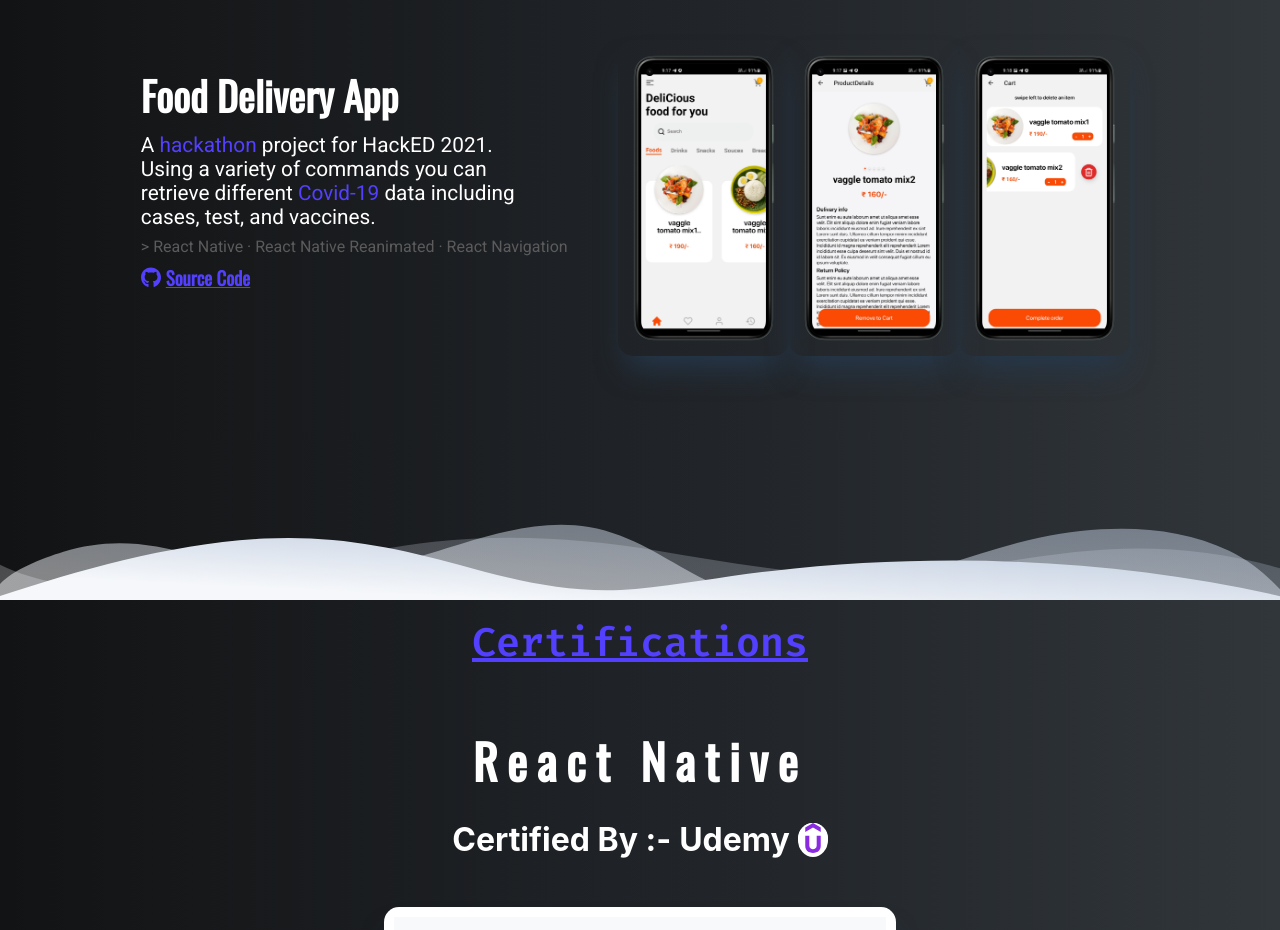
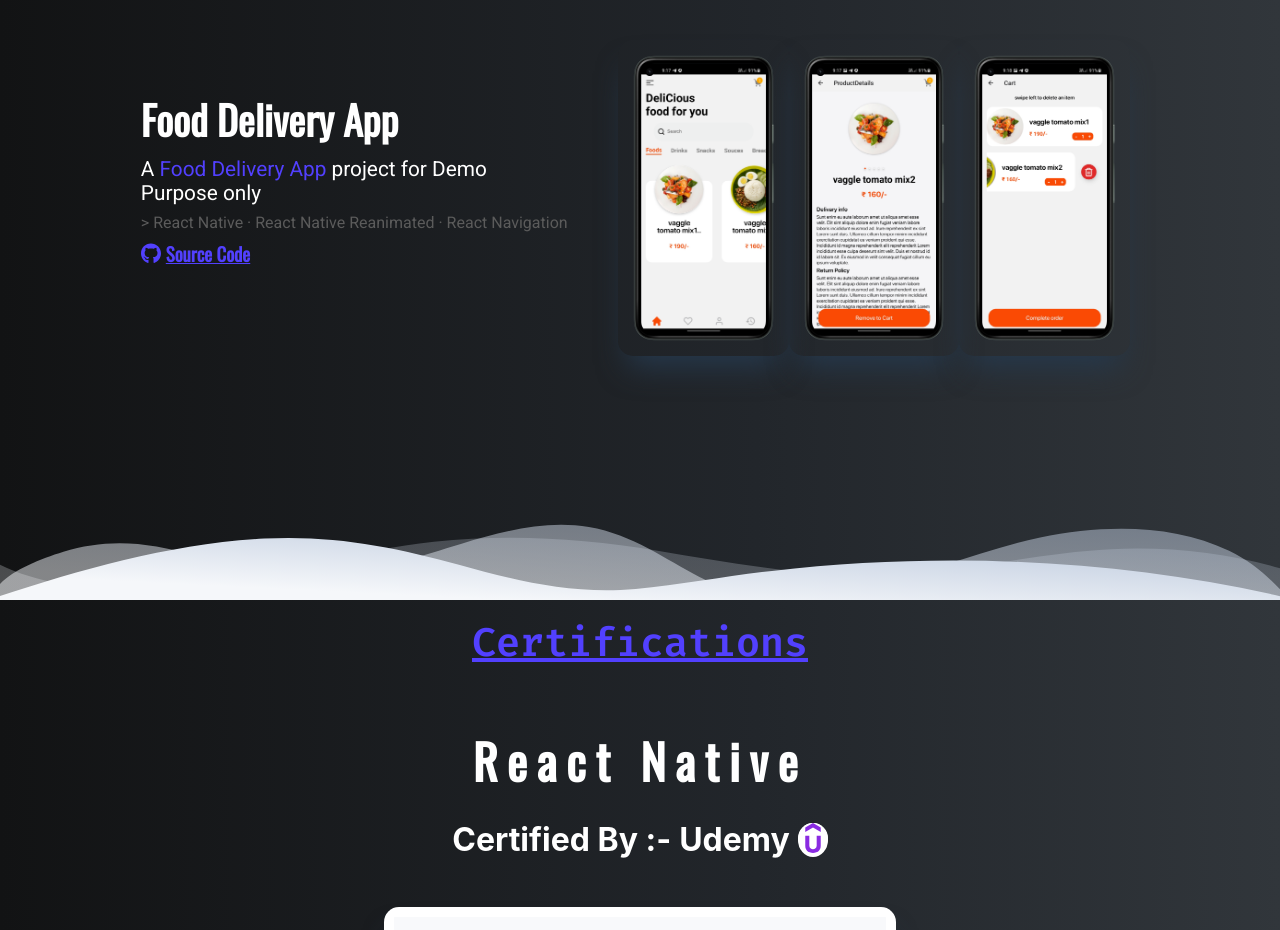
Before and after one commit to Umesh-Bhati/MyPortfolio, a React (Create React App) app: page / in a window 1280 px wide. Shown: the part 2360-3290 px from the top of the page. Built offline with nearby package versions, Linux system fonts and the light colour scheme.

Commit message:
readme file update

```diff
--- a/src/components/ProjectPage/Project2.jsx
+++ b/src/components/ProjectPage/Project2.jsx
@@ -17,10 +17,8 @@
             Food Delivery App
           </h3>
           <p className="project__description project__body">
-            A <span className="project__specialText">hackathon</span> project
-            for HackED 2021. Using a variety of commands you can retrieve
-            different <span className="project__specialText">Covid-19</span>{" "}
-            data including cases, test, and vaccines.
+            A <span className="project__specialText">Food Delivery App</span> project
+            for Demo Purpose only
           </p>
           <p className="project__tech project__body">
             &gt; React Native · React Native Reanimated · React Navigation
```
Also changed, not shown: 1 other file (tests, documents, lock files or other folders).
